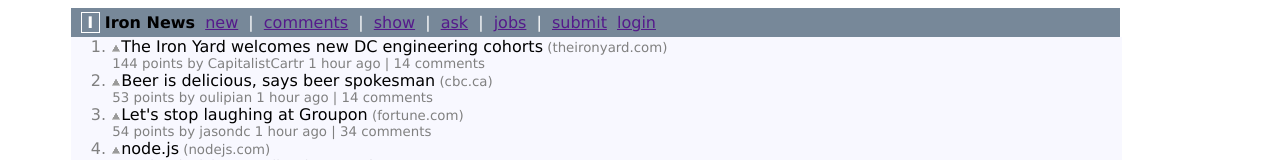
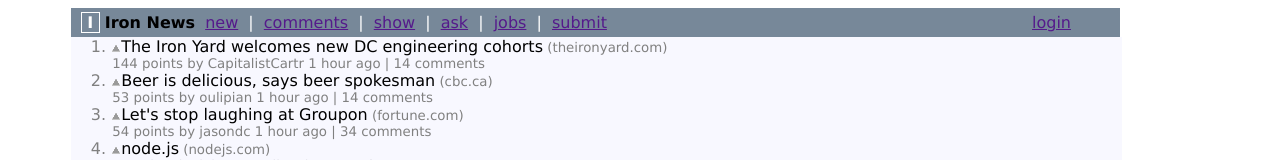
Before and after one commit to nickycadavillo/Iron-News, a plain HTML site: page index.html in a window 1280 px wide. Shown: the top 160 px of the page. Drawn offline with Linux system fonts and the light colour scheme; a script that the page names is missing.

Commit message:
ice cream breaker

```diff
--- a/index.html
+++ b/index.html
@@ -23,7 +23,7 @@
           <li><a href="">jobs</a></li>
           <li class=line>|</li>
           <li><a href="">submit</a></li>
-          <li><a href="">login</a></li>
+          <li class=login><a href="">login</a></li>
         </ul>
       </nav>
     </header>
```
